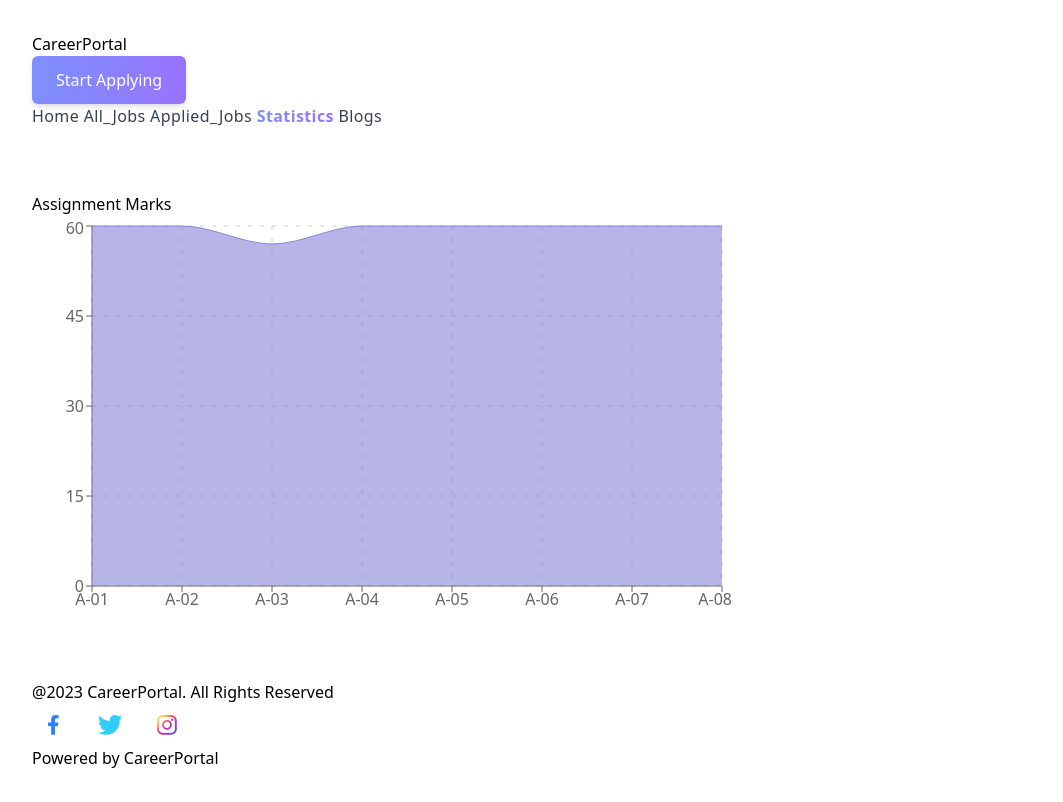
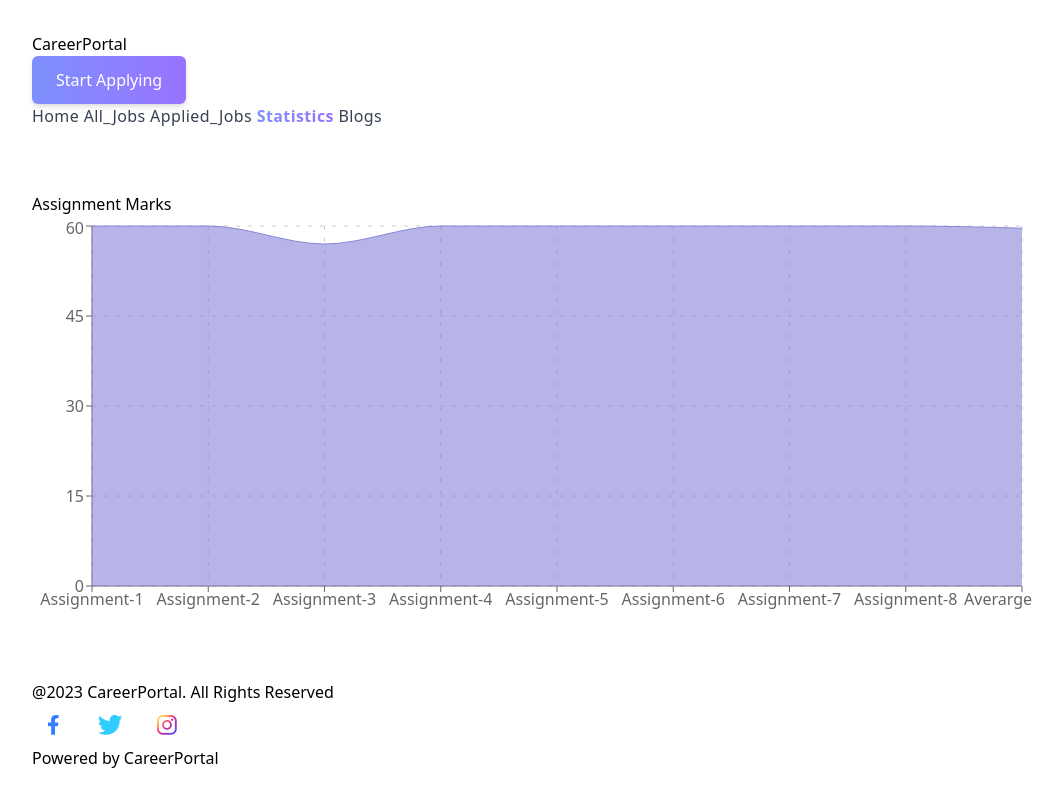
Before and after one commit to sayed8901/career-portal, a React (Vite) app: page /statistics in a window 1280 px wide. Shown: the whole page, without its empty margins (0-1063 px from the left). Built offline with nearby package versions, Linux system fonts and the light colour scheme.

Commit message:
Blogs pade updated.

```diff
--- a/src/components/Blogs.jsx
+++ b/src/components/Blogs.jsx
@@ -19,28 +19,34 @@ const Blogs = () => {
 
       <div className="border border-slate-200 rounded-md p-4 mb-8">
         <h3 className="font-bold mb-4 border-b-4 border-slate-100">What is Context API & when to use it?</h3>
-        <p >
+        <p className="px-8">
+            Context API is used to make a context or state-change easily accessible throughout the routes.
+            <br /> <br />
             Context provides a way to share values between components without having to explicitly pass a prop through every level of the tree. To avoid prop drilling, we can use context api.
-            <br /> <br />
-            So, context API is used to make a context or state-change easily accessible throughout the routes.
         </p>
       </div>
       <div className="border border-slate-200 rounded-md p-4 mb-8">
         <h3 className="font-bold mb-4 border-b-4 border-slate-100">What is custom Hook in React?</h3>
-        <p >
-            Context
+        <p className="px-8">
+            Custom Hook is a special functionality of React router. Besides using react custom hook, we can create our own hook function such as custom loader and many more & use it very easily.
+            <br /> <br />
+            Generally, custom hooks functions might be created in "components" folder or even a folder named "Loaders" can be created to hold or save the custom hook or custom loader function.
         </p>
       </div>
       <div className="border border-slate-200 rounded-md p-4 mb-8">
         <h3 className="font-bold mb-4 border-b-4 border-slate-100">What is useRef? Why to use it?</h3>
-        <p >
-            Context
+        <p className="px-8">
+            useRef is a special react hook that allows us to handle values between renders. though react handles virtually DOM manipulation, sometimes it can be used to manipulate a DOM element directly.
+            <br /> <br />
+            Generally, useRef hook is used to store a mutable value that does not make a re-render when updated.
         </p>
       </div>
       <div className="border border-slate-200 rounded-md p-4 mb-8">
         <h3 className="font-bold mb-4 border-b-4 border-slate-100">What is useMemo? Why to use it?</h3>
-        <p >
-            Context
+        <p className="px-8">
+          useMemo is another special react hook that can handle dependency rendering. It only runs if its dependencies update. This can improve performance.
+          <br /> <br />
+          The useMemo Hook can be used to keep expensive, resource intensive functions from needlessly running.
         </p>
       </div>
     </div>
--- a/src/components/Statistics.jsx
+++ b/src/components/Statistics.jsx
@@ -10,14 +10,15 @@ import {
 } from "recharts";
 
 const data = [
-  { name: "A-01", marksObtained: 60, totalMarks: 60 },
-  { name: "A-02", marksObtained: 60, totalMarks: 60 },
-  { name: "A-03", marksObtained: 57, totalMarks: 60 },
-  { name: "A-04", marksObtained: 60, totalMarks: 60 },
-  { name: "A-05", marksObtained: 60, totalMarks: 60 },
-  { name: "A-06", marksObtained: 60, totalMarks: 60 },
-  { name: "A-07", marksObtained: 60, totalMarks: 60 },
-  { name: "A-08", marksObtained: 60, totalMarks: 60 },
+  { name: "Assignment-1", marksObtained: 60, totalMarks: 60 },
+  { name: "Assignment-2", marksObtained: 60, totalMarks: 60 },
+  { name: "Assignment-3", marksObtained: 57, totalMarks: 60 },
+  { name: "Assignment-4", marksObtained: 60, totalMarks: 60 },
+  { name: "Assignment-5", marksObtained: 60, totalMarks: 60 },
+  { name: "Assignment-6", marksObtained: 60, totalMarks: 60 },
+  { name: "Assignment-7", marksObtained: 60, totalMarks: 60 },
+  { name: "Assignment-8", marksObtained: 60, totalMarks: 60 },
+  { name: "Averarge", marksObtained: 59.63, totalMarks: 60 },
 ];
 
 const Statistics = () => {
@@ -26,7 +27,7 @@ const Statistics = () => {
       <h1 className="text-4xl font-bold text-center mt-4 mb-8">Assignment Marks</h1>
 
       <AreaChart
-        width={700}
+        width={1000}
         height={400}
         data={data}
         margin={{
```
